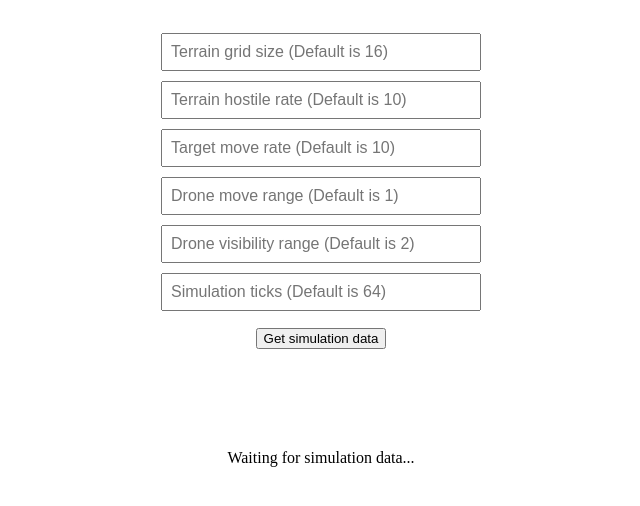
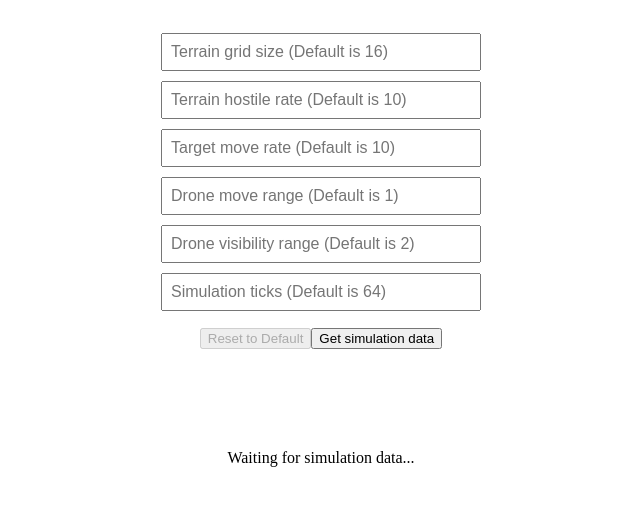
Before and after one commit to ZachFleck42/Drone-Mission-Simulator, a React (Create React App) app in the folder frontend/: page / in a window 1280 px wide. Shown: the top 506 px of the page, without its empty margins (319-959 px from the left). Built offline with nearby package versions, Linux system fonts and the light colour scheme; the HTML template or start-up script is replaced by a standard one.

Commit message:
Adds a 'Reset to Default' button

```diff
--- a/frontend/src/components/RunSimulation.tsx
+++ b/frontend/src/components/RunSimulation.tsx
@@ -40,6 +40,10 @@ function RunSimulation({
 		drone_vis_range: false,
 		sim_max_frames: false,
 	});
+
+	const userInteraction = Object.values(interactedFields).some(
+		(value) => value,
+	);
 
 	const [SimParams, setInputData] = useState<SimParams>(() => {
 		const initialData: SimParams = {} as SimParams;
@@ -84,6 +88,20 @@ function RunSimulation({
 		}
 	};
 
+	const resetToDefault = () => {
+		const clearedData: SimParams = {} as SimParams;
+		inputFields.forEach((field) => (clearedData[field.key] = field.default));
+		setInteractedFields({
+			terrain_grid_size: false,
+			terrain_hostile_rate: false,
+			target_move_rate: false,
+			drone_move_range: false,
+			drone_vis_range: false,
+			sim_max_frames: false,
+		});
+		setInputData(clearedData);
+	};
+
 	return (
 		<div className="run-simulation">
 			<div className="simulation-params">
@@ -98,6 +116,9 @@ function RunSimulation({
 					/>
 				))}
 			</div>
+			<button onClick={resetToDefault} disabled={!userInteraction}>
+				Reset to Default
+			</button>
 			<button onClick={handleSubmit}>Get simulation data</button>
 		</div>
 	);
```
